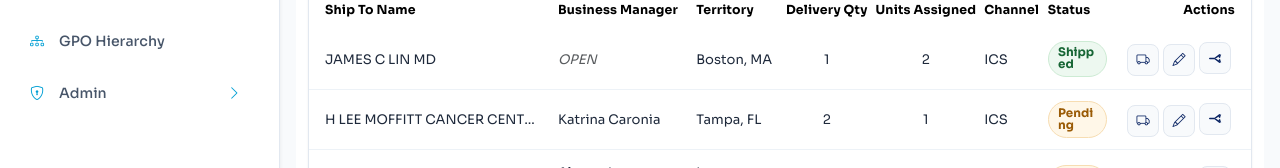
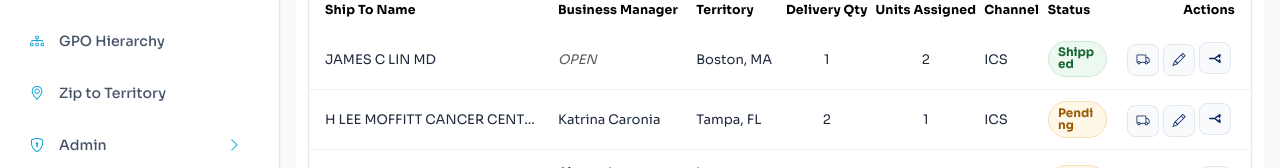
Before and after one commit to SwayamCodingEmpire/ImmunityBio, an Angular app: page /order-management in a window 1280 px wide. Shown: the part 280-448 px from the top of the page. Built offline with nearby package versions, Linux system fonts and the light colour scheme.

Commit message:
Zip to territory reloaction

```diff
--- a/src/app/layout/sidebar/sidebar.component.ts
+++ b/src/app/layout/sidebar/sidebar.component.ts
@@ -31,12 +31,12 @@ export class SidebarComponent {
     { label: 'Order Management', icon: 'bi bi-cart3', route: '/order-management' },
     { label: 'Patient Enrollment', icon: 'bi bi-person-hearts', route: '/patient-enrollment' },
     { label: 'GPO Hierarchy', icon: 'bi bi-diagram-3', route: '/gpo' },
+    { label: 'Zip to Territory', icon: 'bi bi-geo-alt', route: '/zip-to-territory' },
     {
       label: 'Admin',
       icon: 'bi bi-shield-lock',
       children: [
         // { label: 'GPO', route: '/admin/gpo' },
-        { label: 'Zip to Territory', route: '/zip-to-territory' },
         { label: 'Users', route: '/users' }
       ]
     }
```
